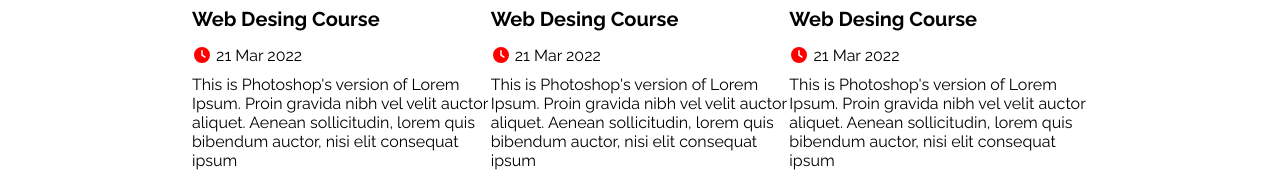
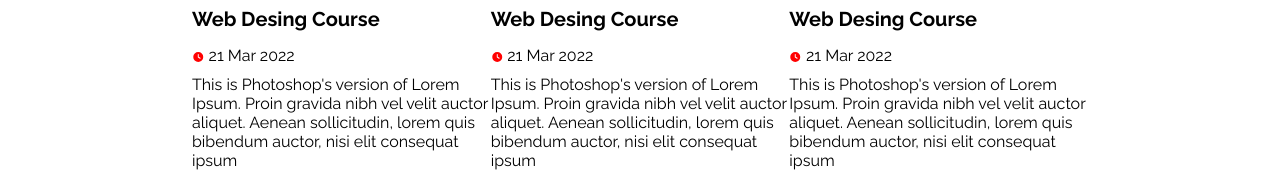
Before and after one commit to coderkhayrul/psd--to-html-project-2, a plain HTML site: page index.html in a window 1280 px wide. Shown: the part 4555-4727 px from the top of the page. Drawn offline with Linux system fonts and the light colour scheme.

Commit message:
Latest blog Section Time Icon Update

```diff
--- a/index.html
+++ b/index.html
@@ -389,7 +389,7 @@
             <div class="col">
                 <img src="./images/blog/blog1.png" alt="">
                 <h4>Web Desing Course</h4>
-                <span><i class="fa-solid fa-clock" style="color: red;"></i> 21 Mar 2022</span>
+                <span><i class="fa-solid fa-clock" style="color: red; font-size: 10px;"></i> 21 Mar 2022</span>
                 <P>This is Photoshop's version  of Lorem Ipsum. Proin gravida
                     nibh vel velit auctor aliquet. Aenean sollicitudin, lorem
                     quis bibendum auctor, nisi elit consequat ipsum
@@ -399,7 +399,7 @@
             <div class="col">
                 <img src="./images/blog/blog2.png" alt="">
                 <h4>Web Desing Course</h4>
-                <span><i class="fa-solid fa-clock" style="color: red;"></i> 21 Mar 2022</span>
+                <span><i class="fa-solid fa-clock" style="color: red; font-size: 10px;"></i> 21 Mar 2022</span>
                 <P>This is Photoshop's version  of Lorem Ipsum. Proin gravida
                     nibh vel velit auctor aliquet. Aenean sollicitudin, lorem
                     quis bibendum auctor, nisi elit consequat ipsum
@@ -409,7 +409,7 @@
             <div class="col">
                 <img src="./images/blog/blog3.png" alt="">
                 <h4>Web Desing Course</h4>
-                <span><i class="fa-solid fa-clock" style="color: red;"></i> 21 Mar 2022</span>
+                <span><i class="fa-solid fa-clock" style="color: red; font-size: 10px;"></i> 21 Mar 2022</span>
                 <P>This is Photoshop's version  of Lorem Ipsum. Proin gravida
                     nibh vel velit auctor aliquet. Aenean sollicitudin, lorem
                     quis bibendum auctor, nisi elit consequat ipsum
```
